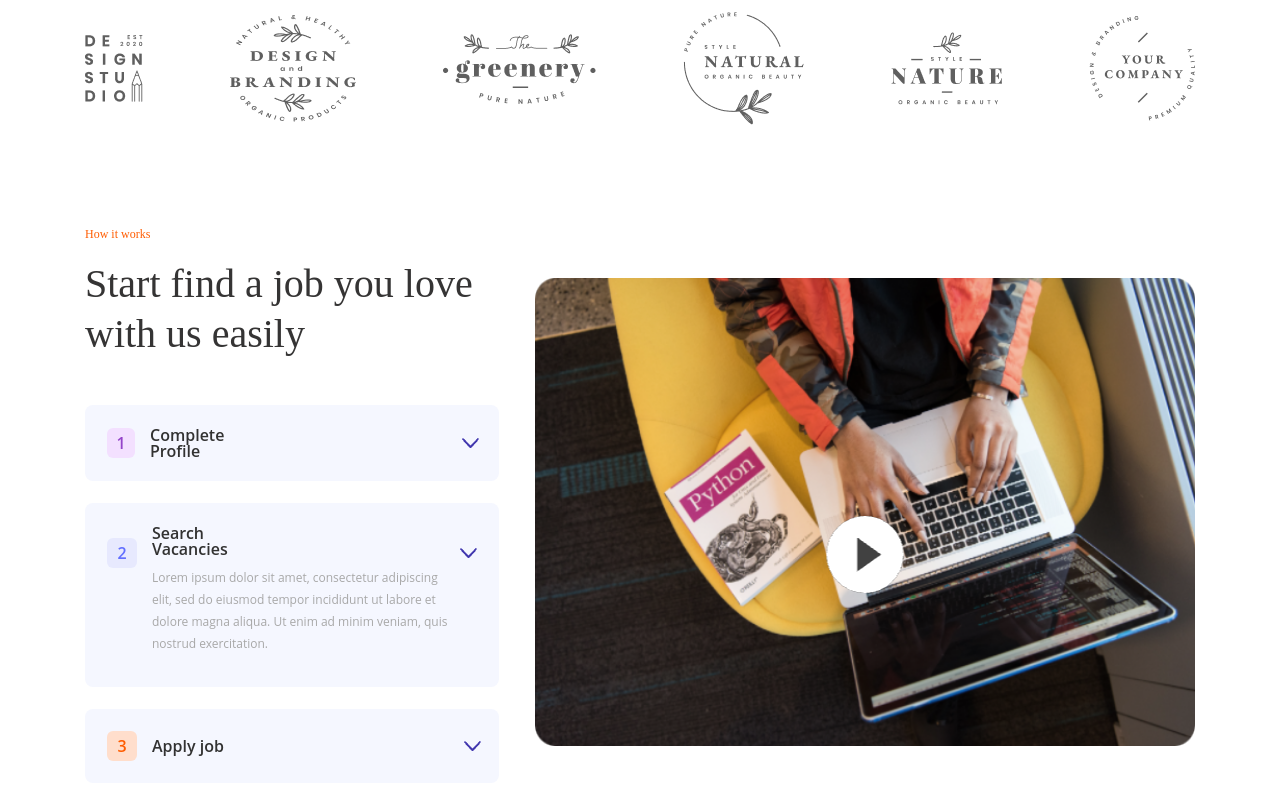
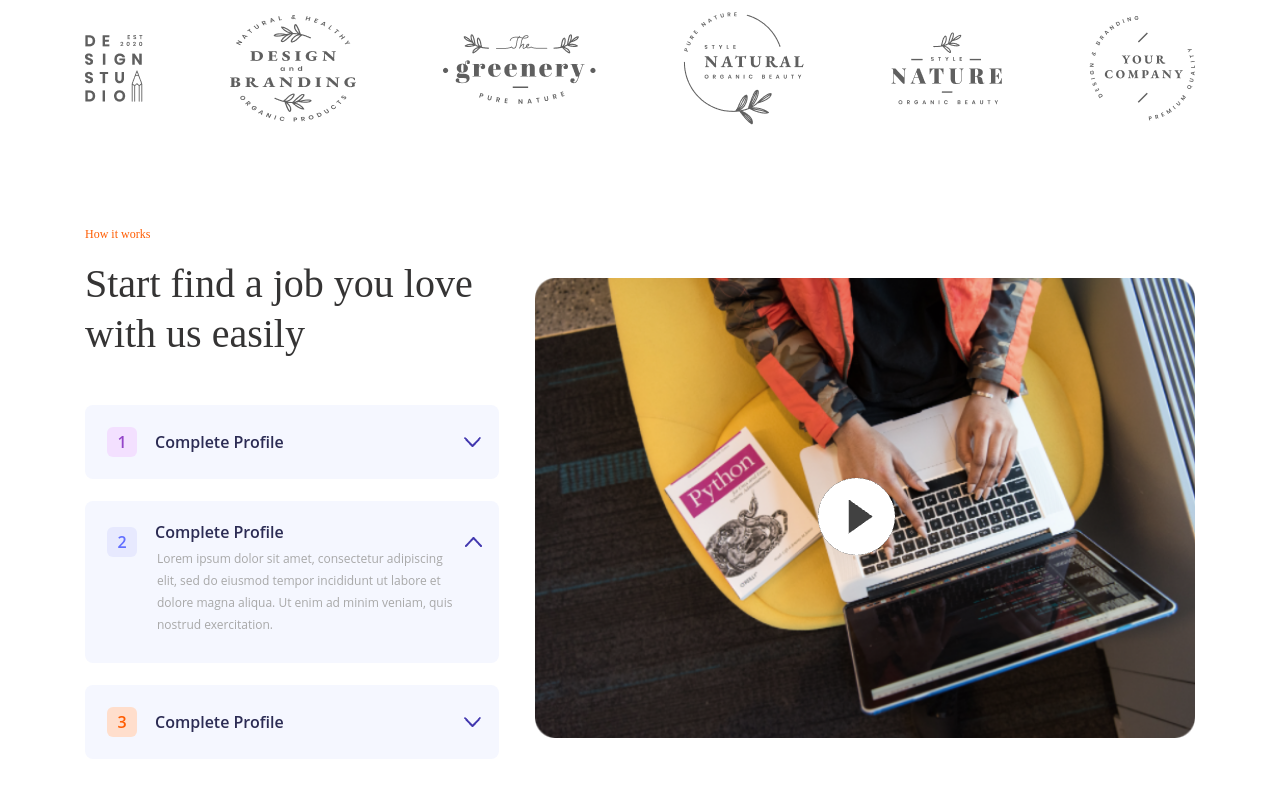
Before and after one commit to VlZelinsky911/leanding-2-Second-, a plain HTML site: page index.html in a window 1280 px wide. Shown: the part 644-1444 px from the top of the page. Drawn offline with Linux system fonts and the light colour scheme.

Commit message:
the second option

```diff
--- a/#source/style.scss
+++ b/#source/style.scss
@@ -1,4 +1,20 @@
 @import "reset.scss";
+
+%tplNumber{
+	display: flex;
+	justify-content: center;
+	flex-direction: column;
+	text-align: center;
+	width: 30px;
+	height: 30px;
+	border-radius: 6px;
+	flex-shrink: 0;
+	font-family: Open Sans;
+	font-size: 16px;
+	font-weight: 600;
+	margin-right: 15px;
+	position: relative;
+}
 
 header {
   background-color: #f5f7ff;
@@ -150,7 +166,6 @@ margin-right: 30px;
 }
 .service-guide__items{
 	display: flex;
-	justify-content: space-around;
 	margin-top: 66px;
 	margin-bottom: 119px;
 
@@ -169,7 +184,9 @@ margin-right: 30px;
 		margin-top: 19px;
 		margin-bottom: 46px;
 	}
-
+	.service-guide__deskription__block{
+	position: relative;
+	}
 	.service-guide__deskription__blocks{
 	display: flex;
 	align-items: center;
@@ -179,105 +196,78 @@ margin-right: 30px;
 	padding: 22px;
 	margin-top: 22px;
 	}
-	#span-one{
-		display: flex;
-		justify-content: center;
-		flex-direction: column;
-		text-align: center;
-		width: 30px;
-		height: 30px;
-		border-radius: 6px;
-		background: rgb(243, 224, 255);
-		color: rgb(148, 68, 201);
+
+	.service-guide__deskription__sp_one{
+	@extend %tplNumber;
+	background-color: rgb(243, 224, 255);
+	color: rgb(148, 68, 201);
+	}
+	.service-guide__deskription__sp_two{
+	@extend %tplNumber;
+	background-color: rgb(231, 233, 254);
+	color: rgb(98, 111, 255);
+	top:-40px;
+	}
+	.service-guide__deskription__sp_three{
+		@extend %tplNumber;
+		background-color: rgb(255, 222, 204);
+		color: rgb(255, 92, 0);
+	}
+
+
+	.service-guide__deskription__titl__two{
+		position: relative;
+		top: 119px;
 		font-family: Open Sans;
 		font-size: 16px;
 		font-weight: 600;
-		margin-right: 15px;
+		color: #2c2c54;
+
+		margin-bottom: 10px;
 	}
 	.service-guide__deskription__blocks > h3{
-		color: rgb(50, 50, 50);
+		position: absolute;
+		left: 70px;
 		font-family: Open Sans;
 		font-size: 16px;
 		font-weight: 600;
-		margin-right: 190px;
+		color: #2c2c54;
 	}
-	#service-guide__deskription__blocks__button{
+	.service-guide__deskription__blocks > p{
+		width: 372px;
 		position: relative;
-		left: 2px;
-	}
-
-	.service-guide__deskription__blo{
-	display: flex;
-	align-items: center;
-	justify-content: space-between;
-	margin-bottom: 10px;
-	}
-	#span-two{
-		display: flex;
-		justify-content: center;
-		flex-direction: column;
-		text-align: center;
-		width: 30px;
-		height: 30px;
-		border-radius: 6px;
-		flex-shrink: 0;
-		background: rgb(231, 233, 254);
-		color: rgb(98, 111, 255);
-		font-family: Open Sans;
-		font-size: 16px;
-		font-weight: 600;
-		margin-right: 15px;
-		margin-top: -75px;
-	}
-	.service-guide__deskription__blocks__open > h3{
-		color: rgb(50, 50, 50);
-		font-family: Open Sans;
-		font-size: 16px;
-		font-weight: 600;
-		margin-right: 190px;
-	}
-	.service-guide__deskription__blocks__open > p{
-		color: rgb(168, 168, 168);
+		top: 25px;
+		left: 5px;
 		font-family: Open Sans;
 		font-size: 12px;
 		font-weight: 400;
 		line-height: 22px;
-		margin-top: 10px;
+		color: #A8A8A8;
+		margin-bottom: 30px;
 	}
-	.service-guide__deskription__blo > a{
-	margin-top: -75px;
+
+	#service-guide__deskription__img{
+		position: relative;
+		top: 0;
+		left: 312px;
 	}
-	#span-three{
-		display: flex;
-		justify-content: center;
-		flex-direction: column;
-		text-align: center;
-		width: 30px;
-		height: 30px;
-		border-radius: 6px;
-		background: rgb(255, 222, 204);
-		color: rgb(255, 92, 0);
-		font-family: Open Sans;
-		font-size: 16px;
-		font-weight: 600;
-		margin-right: 15px;
+	.service-guide__deskription__blocks > a{
+		position: relative;
+		top: -40px;
+		left: 5px;
 	}
-	#service-guide__deskription__blocks__btn{
-	position: relative;
-	left: 50px;
-	}
+
 	.service-guide__video{
 	position: relative;
 	top: 50px;
 	}
 	.service-guide__video > :first-child{
 	width: 660px;
-	height: 468px;
+	height: 460px;
 	}
 	.service-guide__video > :last-child{
 	position: absolute;
-	top: 50%;
-	left:50%;
-	transform: translate(-50%, -50%);
+	top: 200px;
+	right: 300px;
 	}
 }
--- a/index.html
+++ b/index.html
@@ -85,42 +85,33 @@
       </section>
       <section class="service-guide">
         <div class="service-guide__items">
+
           <div class="service-guide__deskription">
             <h3 class="service-guide__deskription__paragraph">How it works</h3>
             <h2 class="service-guide__title">
               Start find a job you love with us easily
             </h2>
+
             <div class="service-guide__deskription__block">
 								<div class="service-guide__deskription__blocks">
-                <span id="span-one">1</span>
-                <h3>Complete Profile</h3>
-                <a href="#" id="service-guide__deskription__blocks__button">
-                  <img src="/img/arrow.png" alt="arrow picture"
-                /></a>
+									<span class="service-guide__deskription__sp_one">1</span>
+									<h3 class=>Complete Profile</h3>
+									<a href="#" id="service-guide__deskription__img">
+										<img src="/img/arrow.png" alt="arrow picture">
+									</a>
 								</div>
 								<div class="service-guide__deskription__blocks">
-                <div class="service-guide__deskription__blo">
-                  <span id="span-two">2</span>
-                  <div class="service-guide__deskription__blocks__open">
-                    <h3>Search Vacancies</h3>
-                    <p>
-                      Lorem ipsum dolor sit amet, consectetur adipiscing elit,
-                      sed do eiusmod tempor incididunt ut labore et dolore magna
-                      aliqua. Ut enim ad minim veniam, quis nostrud
-                      exercitation.
-                    </p>
-                  </div>
-                  <a href="#"
-                    ><img src="/img/arrow.png" alt="arrow picture"
-                  /></a>
-                </div>
+									<span class="service-guide__deskription__sp_two">2</span>
+									<h3 class="service-guide__deskription__titl__two">Complete Profile</h3>
+									<p>Lorem ipsum dolor sit amet, consectetur adipiscing elit, sed do eiusmod tempor incididunt ut labore et dolore magna aliqua. Ut enim ad minim veniam, quis nostrud exercitation.</p>
+									<a href="#"><img src="/img/revers-arrow.png" alt="rewers arrow picture"></a>
 								</div>
 								<div class="service-guide__deskription__blocks">
-                <span id="span-three">3</span>
-                <h3>Apply job</h3>
-                <a id="service-guide__deskription__blocks__btn" href="#"
-                  ><img src="/img/arrow.png" alt="arrow picture"
-                /></a>
+									<span class="service-guide__deskription__sp_three">3</span>
+									<h3>Complete Profile</h3>
+									<a href="#" id="service-guide__deskription__img">
+										<img src="/img/arrow.png" alt="arrow picture">
+									</a>
 								</div>
 							</div>
             </div>
@@ -129,6 +120,7 @@
             <a href="#"><img src="/img/player.png" alt="player picture" /></a>
           </div>
         </div>
+			</div>
       </section>
     </main>
   </body>
```
Also changed, not shown: css/style.css, img/revers-arrow.png (added), 2 other files. Lines whose indentation alone changed are shown as unchanged.
